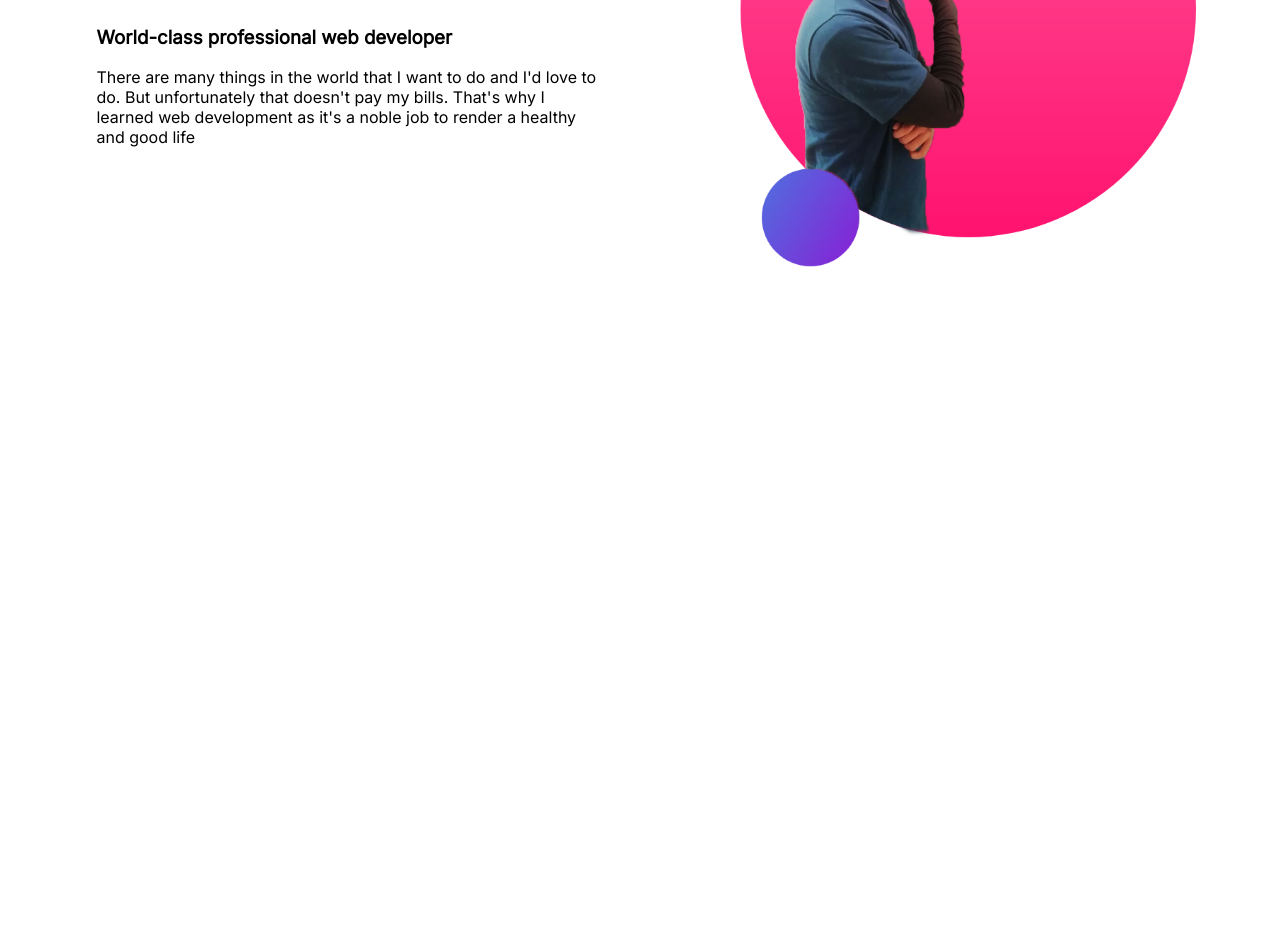
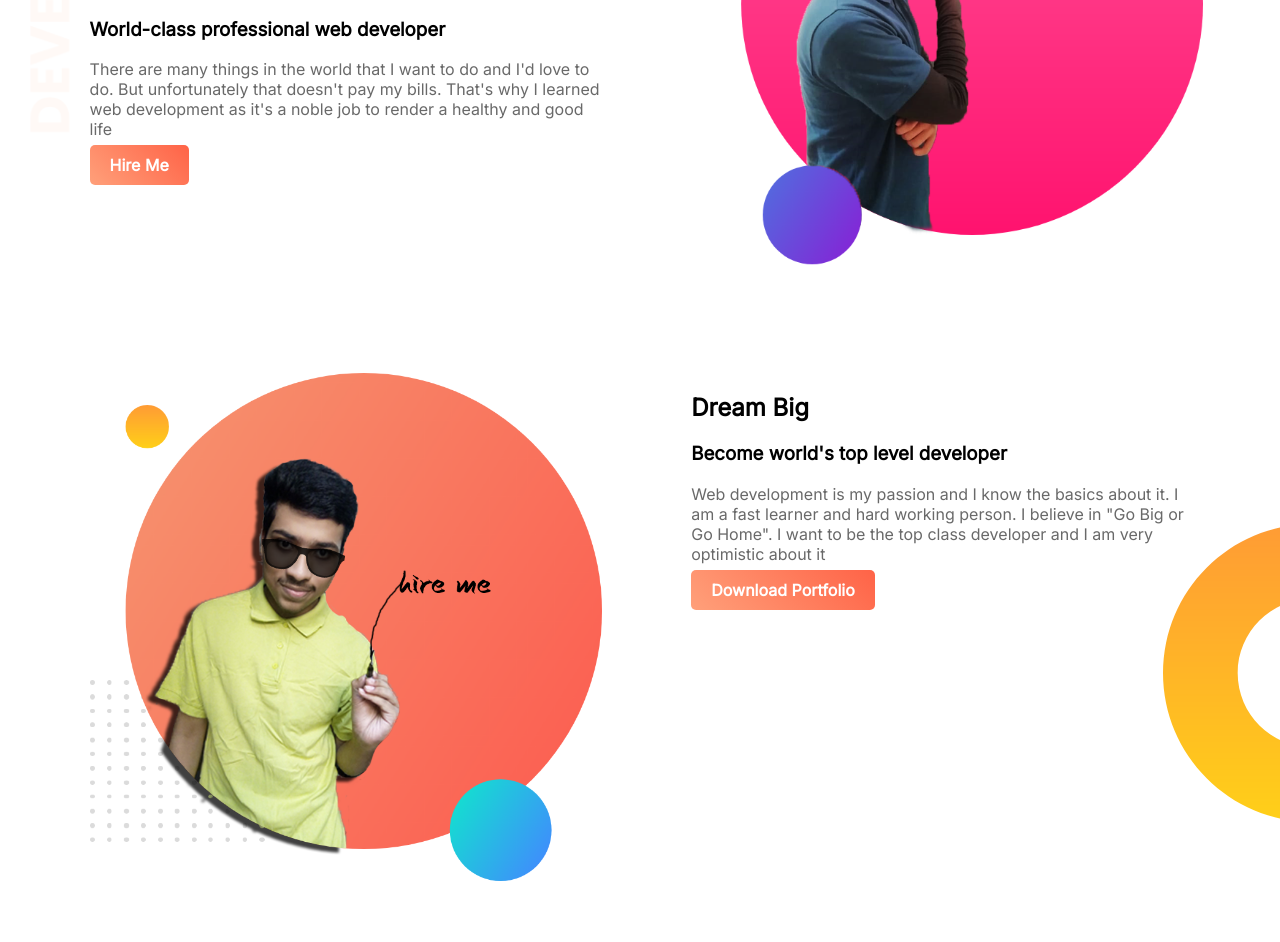
Before and after one commit to ashifmahmud/web-portfolio, a plain HTML site: page index.html in a window 1280 px wide. Shown: the part 227-1169 px from the top of the page. Before the commit the page ends 800 px from the top, so only its background shows below. Drawn offline with Linux system fonts and the light colour scheme.

Commit message:
dream part

```diff
--- a/index.html
+++ b/index.html
@@ -9,16 +9,32 @@
   <link rel="stylesheet" href="style.css">
 </head>
 <body>
-  <section>
+  <section class="top-banner">
     <div class="half-width">
       <h1>Welcome to</h1>
       <h1><span class="name-highlight">Joy's</span> Website</h1>
       <h3>World-class professional web developer</h3>
       <p>There are many things in the world that I want to do and I'd love to do. But unfortunately that doesn't pay my bills. That's why I learned web development as it's a noble job to render a healthy and good life</p>
+      <a class="link-button" target="_blank" href="https://www.youtube.com/watch?v=tMw-vA12d0Y">Hire Me</a> <!---_blank for open new tab-->
     </div>
+
     <div class="half-width">
       <img src="images/joybg1.png" alt="">
     </div>
   </section>
+  <section class="dream-area">
+    <div class="half-width">
+      <img src="images/joybg2.png" alt="">
+    </div>
+    <div class="half-width">
+      <h2>Dream Big</h2>
+
+      <h3>Become world's top level developer</h3>
+      <p>Web development is my passion and I know the basics about it. I am a fast learner and hard working person. I believe in "Go Big or Go Home". I want to be the top class developer and I am very optimistic about it</p>
+      <a class="link-button" target="_blank" href="https://www.youtube.com/watch?v=tMw-vA12d0Y">Download Portfolio</a> <!---_blank for open new tab-->
+    </div>
+
+
+  </section>
 </body>
 </html>
--- a/style.css
+++ b/style.css
@@ -1,8 +1,12 @@
 body{
   font-family: 'Inter', sans-serif;
+  margin: 0px;
 }
 h1{
   font-size: 50px;
+}
+p{
+  color: dimgray;
 }
 
 .name-highlight{
@@ -11,7 +15,7 @@ h1{
 
 .half-width{
   width: 40%;
-  float: left; /*side by side*/
+  float: left;/*side by side*/
   margin-left: 5%;
   padding-left: 2%;
 }
@@ -19,3 +23,29 @@ h1{
 .half-width img{
   width: 100%;
 }
+
+.top-banner{
+  background-image:url("images/top-banner.png");
+  background-repeat: no-repeat;
+
+}
+section{
+  height: 500px;
+  padding-bottom: 100px;
+}
+
+.link-button{
+  text-decoration: none;
+  background-image: linear-gradient(45deg,lightsalmon,tomato);/*gradient color linear 45 degree*/
+  padding: 10px 20px;
+  border-radius: 5px;
+  color: white;
+  font-weight: bold;
+}
+
+.dream-area{
+  background-image: url("images/dream-bg.png");
+  background-repeat: no-repeat;
+  background-position: right;
+
+}
```
Also changed, not shown: images/joybg2.png (added).
